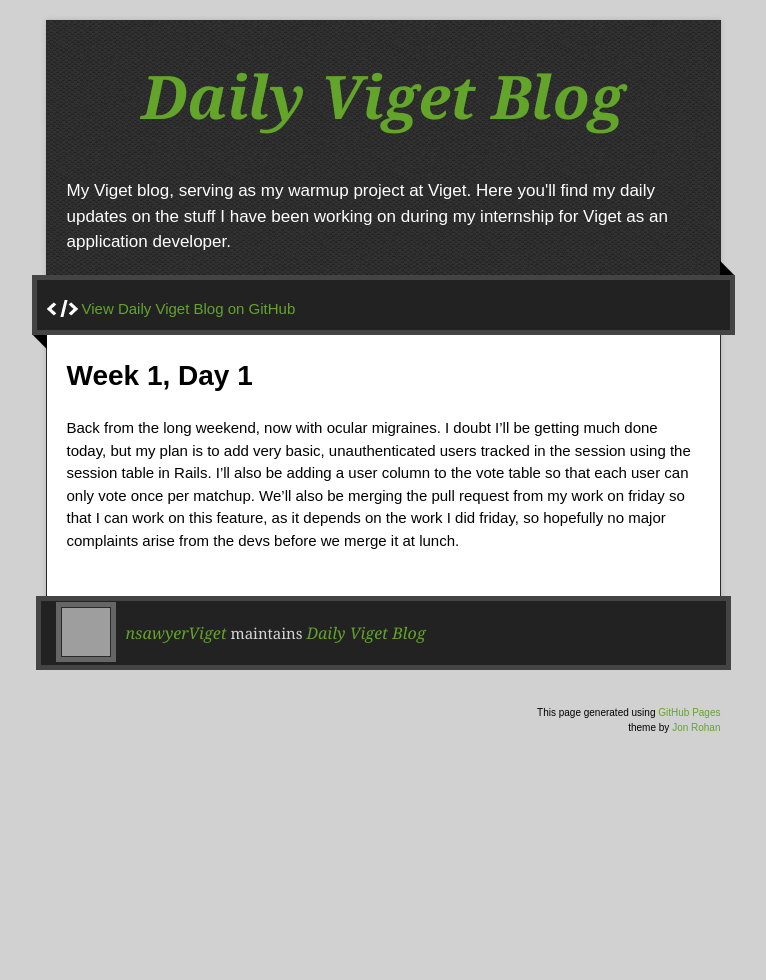
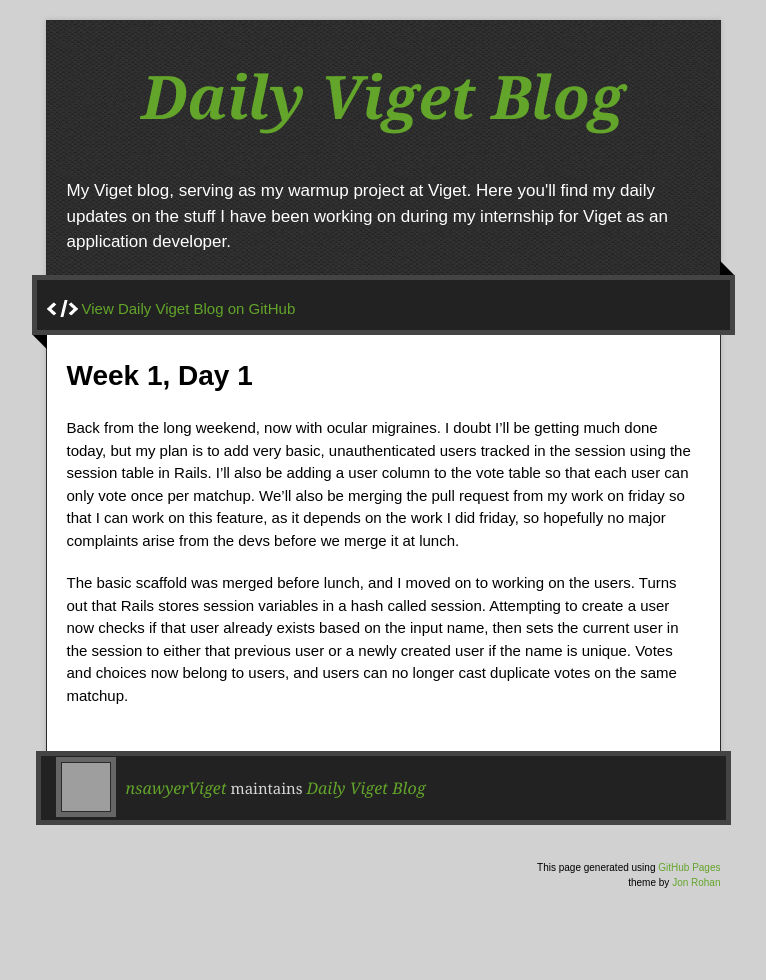
Before and after one commit to nsawyerViget/nsawyerViget, a Jekyll site: the page built from _posts/2022-06-21-Day-11.markdown, in a window 1280 px wide. Shown: the whole page, without its empty margins (257-1023 px from the left). Built offline with Jekyll 4.4.1, drawn with Linux system fonts in a browser that asks for light colours; before the commit the page ends 900 px from its top, so only the background shows below that; grey boxes are pictures that could not be loaded.

Commit message:
Updated post for 06/21 at EOD

```diff
--- a/_posts/2022-06-21-Day-11.markdown
+++ b/_posts/2022-06-21-Day-11.markdown
@@ -6,3 +6,5 @@ categories: jekyll update
 ---
 
 Back from the long weekend, now with ocular migraines. I doubt I'll be getting much done today, but my plan is to add very basic, unauthenticated users tracked in the session using the session table in Rails. I'll also be adding a user column to the vote table so that each user can only vote once per matchup. We'll also be merging the pull request from my work on friday so that I can work on this feature, as it depends on the work I did friday, so hopefully no major complaints arise from the devs before we merge it at lunch.
+
+The basic scaffold was merged before lunch, and I moved on to working on the users. Turns out that Rails stores session variables in a hash called session. Attempting to create a user now checks if that user already exists based on the input name, then sets the current user in the session to either that previous user or a newly created user if the name is unique. Votes and choices now belong to users, and users can no longer cast duplicate votes on the same matchup.
```
